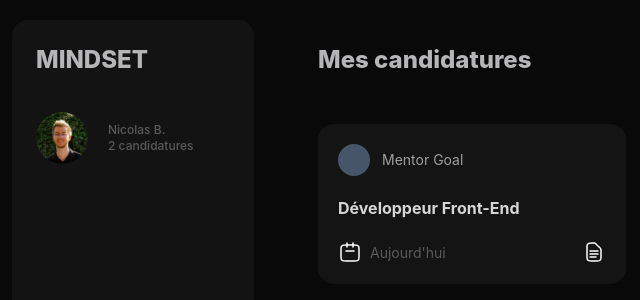
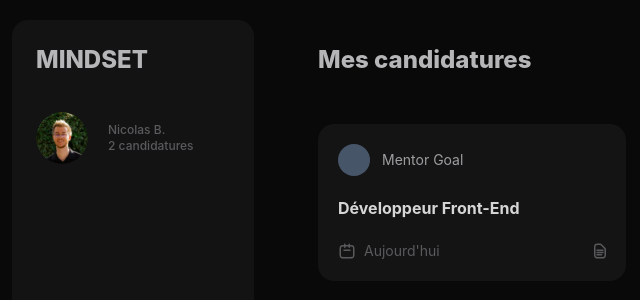
Before and after one commit to brdnicolas/mindset, a Next.js app: page / in a window 1280 px wide. Shown: the top 300 px of the page, without its empty margins (8-648 px from the left). Built offline with nearby package versions, Linux system fonts and the light colour scheme.

Commit message:
[IN PROGRESS] change icon card

```diff
--- a/src/components/organisms/Card/Card.tsx
+++ b/src/components/organisms/Card/Card.tsx
@@ -16,27 +16,46 @@ export default function Card({ company, job, date }: CardProps) {
       <p className="mt-5 text-[#D6D6D6] text-base font-bold">{job}</p>
       <div className="flex items-center justify-between mt-5">
         <div className="flex items-center ">
-          <svg width="24" height="24" viewBox="0 0 24 24" fill="none" xmlns="http://www.w3.org/2000/svg">
-            <path d="M8 11H16" stroke="white" stroke-width="1.5" stroke-linecap="round" stroke-linejoin="round" />
+          <svg xmlns="http://www.w3.org/2000/svg" width="18" height="18" viewBox="0 0 18 18" fill="none">
+            <path d="M6 8.25H12" stroke="#5A595C" stroke-width="1.5" stroke-linecap="round" stroke-linejoin="round" />
             <path
-              d="M3 9.8C3 8.11984 3 7.27976 3.32698 6.63803C3.6146 6.07354 4.07354 5.6146 4.63803 5.32698C5.27976 5 6.11984 5 7.8 5H16.2C17.8802 5 18.7202 5 19.362 5.32698C19.9265 5.6146 20.3854 6.07354 20.673 6.63803C21 7.27976 21 8.11984 21 9.8V16.2C21 17.8802 21 18.7202 20.673 19.362C20.3854 19.9265 19.9265 20.3854 19.362 20.673C18.7202 21 17.8802 21 16.2 21H7.8C6.11984 21 5.27976 21 4.63803 20.673C4.07354 20.3854 3.6146 19.9265 3.32698 19.362C3 18.7202 3 17.8802 3 16.2V9.8Z"
-              stroke="white"
+              d="M2.25 7.35C2.25 6.08988 2.25 5.45982 2.49524 4.97852C2.71095 4.55516 3.05516 4.21095 3.47852 3.99524C3.95982 3.75 4.58988 3.75 5.85 3.75H12.15C13.4102 3.75 14.0401 3.75 14.5215 3.99524C14.9449 4.21095 15.2891 4.55516 15.5048 4.97852C15.75 5.45982 15.75 6.08988 15.75 7.35V12.15C15.75 13.4102 15.75 14.0401 15.5048 14.5215C15.2891 14.9449 14.9449 15.2891 14.5215 15.5048C14.0401 15.75 13.4102 15.75 12.15 15.75H5.85C4.58988 15.75 3.95982 15.75 3.47852 15.5048C3.05516 15.2891 2.71095 14.9449 2.49524 14.5215C2.25 14.0401 2.25 13.4102 2.25 12.15V7.35Z"
+              stroke="#5A595C"
               stroke-width="1.5"
             />
-            <path d="M9 7V3" stroke="white" stroke-width="1.5" stroke-linecap="round" stroke-linejoin="round" />
-            <path d="M15 7V3" stroke="white" stroke-width="1.5" stroke-linecap="round" stroke-linejoin="round" />
+            <path
+              d="M6.75 5.25V2.25"
+              stroke="#5A595C"
+              stroke-width="1.5"
+              stroke-linecap="round"
+              stroke-linejoin="round"
+            />
+            <path
+              d="M11.25 5.25V2.25"
+              stroke="#5A595C"
+              stroke-width="1.5"
+              stroke-linecap="round"
+              stroke-linejoin="round"
+            />
           </svg>
           <p className="text-[14px] text-[#5A595C] ml-[8px]">{date}</p>
         </div>
-        <svg width="24" height="24" viewBox="0 0 24 24" fill="none" xmlns="http://www.w3.org/2000/svg">
-          <path
-            d="M9.8 21H14.2C15.8802 21 16.7202 21 17.362 20.673C17.9265 20.3854 18.3854 19.9265 18.673 19.362C19 18.7202 19 17.8802 19 16.2V10.9882C19 10.2545 19 9.88757 18.9171 9.5423C18.8436 9.2362 18.7224 8.94356 18.5579 8.67515C18.3724 8.3724 18.113 8.11296 17.5941 7.59411L14.4059 4.40589C13.887 3.88703 13.6276 3.6276 13.3249 3.44208C13.0564 3.27759 12.7638 3.15638 12.4577 3.08289C12.1124 3 11.7455 3 11.0118 3H9.8C8.11984 3 7.27976 3 6.63803 3.32698C6.07354 3.6146 5.6146 4.07354 5.32698 4.63803C5 5.27976 5 6.11984 5 7.8V16.2C5 17.8802 5 18.7202 5.32698 19.362C5.6146 19.9265 6.07354 20.3854 6.63803 20.673C7.27976 21 8.11984 21 9.8 21Z"
-            stroke="white"
-            stroke-width="1.5"
-          />
-          <path d="M8 11H16" stroke="white" stroke-width="1.5" stroke-linecap="round" stroke-linejoin="round" />
-          <path d="M8 14H16" stroke="white" stroke-width="1.5" stroke-linecap="round" stroke-linejoin="round" />
-          <path d="M8 17H14" stroke="white" stroke-width="1.5" stroke-linecap="round" stroke-linejoin="round" />
+        <svg xmlns="http://www.w3.org/2000/svg" width="12" height="16" viewBox="0 0 12 16" fill="none">
+          <g clip-path="url(#clip0_2_548)">
+            <path
+              d="M4.35 14.75H7.65C8.91015 14.75 9.54015 14.75 10.0215 14.5048C10.4449 14.2891 10.7891 13.9449 11.0048 13.5215C11.25 13.0401 11.25 12.4102 11.25 11.15V7.24115C11.25 6.69088 11.25 6.41568 11.1878 6.15673C11.1327 5.92715 11.0418 5.70767 10.9184 5.50636C10.7793 5.2793 10.5848 5.08472 10.1956 4.69558L7.80443 2.30442C7.41525 1.91527 7.2207 1.7207 6.99367 1.58156C6.7923 1.45819 6.57285 1.36729 6.34327 1.31217C6.0843 1.25 5.80912 1.25 5.25885 1.25H4.35C3.08988 1.25 2.45982 1.25 1.97852 1.49524C1.55516 1.71095 1.21095 2.05516 0.995235 2.47852C0.75 2.95982 0.75 3.58988 0.75 4.85V11.15C0.75 12.4102 0.75 13.0401 0.995235 13.5215C1.21095 13.9449 1.55516 14.2891 1.97852 14.5048C2.45982 14.75 3.08988 14.75 4.35 14.75Z"
+              stroke="#5A595C"
+              stroke-width="1.5"
+            />
+            <path d="M3 7.25H9" stroke="#5A595C" stroke-width="1.5" stroke-linecap="round" stroke-linejoin="round" />
+            <path d="M3 9.5H9" stroke="#5A595C" stroke-width="1.5" stroke-linecap="round" stroke-linejoin="round" />
+            <path d="M3 11.75H7.5" stroke="#5A595C" stroke-width="1.5" stroke-linecap="round" stroke-linejoin="round" />
+          </g>
+          <defs>
+            <clipPath id="clip0_2_548">
+              <rect width="12" height="16" fill="white" />
+            </clipPath>
+          </defs>
         </svg>
       </div>
     </div>
```
